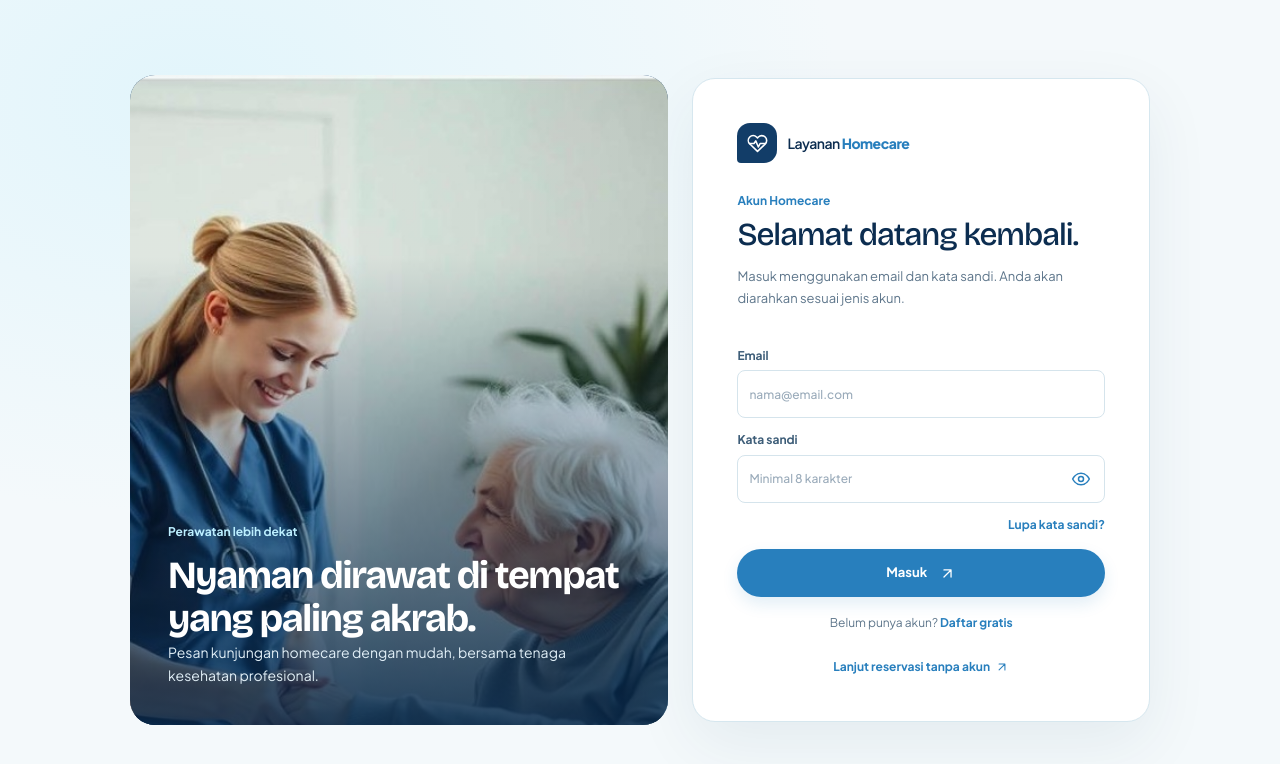
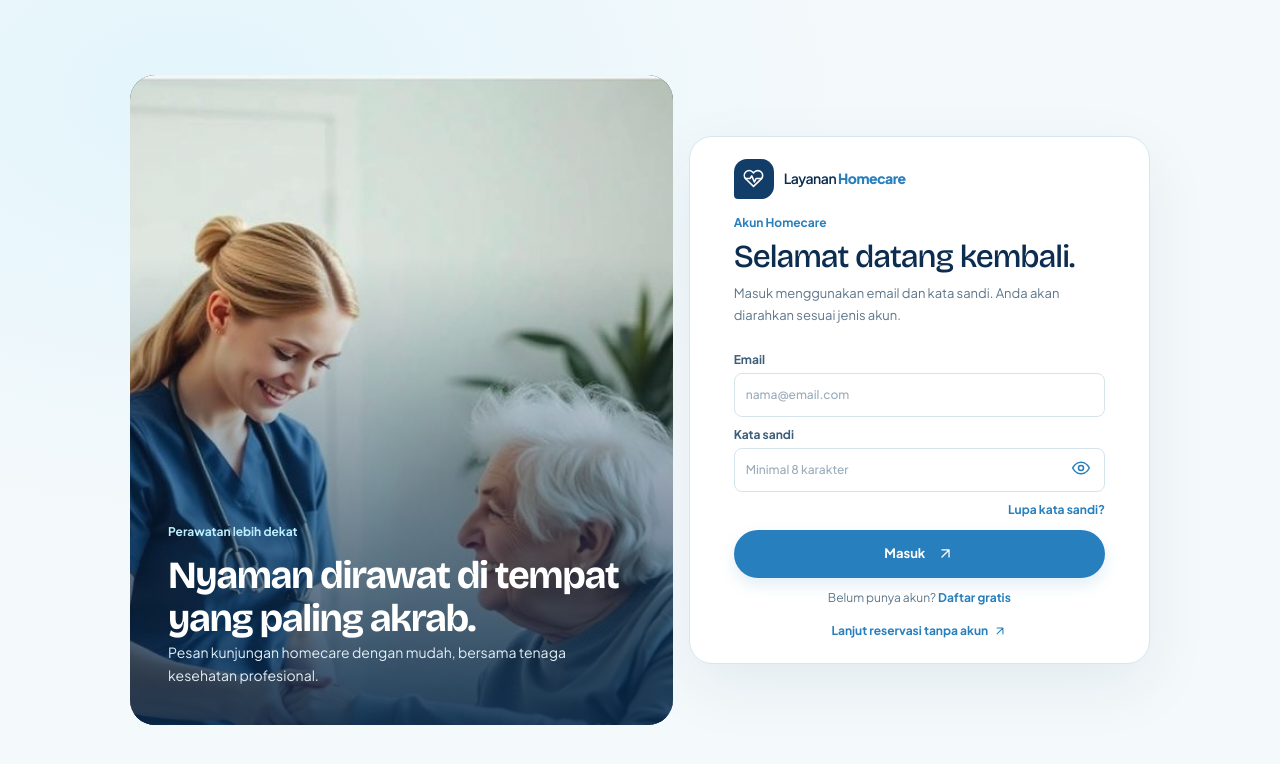
Before and after one commit to Anakkucing7/homcare, a Next.js app: page /masuk in a window 1280 px wide. Shown: the top 764 px of the page. Built offline with nearby package versions, Linux system fonts and the light colour scheme; no server answers.

Commit message:
Fit auth forms on short viewports

```diff
--- a/app/globals.css
+++ b/app/globals.css
@@ -720,6 +720,19 @@ button:focus-visible, a:focus-visible, input:focus-visible, textarea:focus-visib
 .owner-service-summary b { font-size: 14px; }
 .owner-service-summary span, .owner-service-summary small { font-size: 12px; }
 .owner-category-row { grid-template-columns: minmax(130px, 1fr) minmax(160px, 1.3fr) minmax(170px, 1.5fr) 90px 125px auto; }
+@media (min-width: 761px) and (max-height: 850px) {
+  .auth-page { padding-block: 12px; }
+  .auth-layout { gap: 16px; }
+  .auth-visual { height: min(650px, calc(100svh - 24px)); }
+  .auth-card { padding-block: 22px; }
+  .auth-brand { margin-bottom: 14px; }
+  .auth-description { margin-block: 6px 12px; }
+  .auth-form { margin-top: 12px; gap: 8px; }
+  .auth-form label { gap: 3px; }
+  .auth-form input { min-height: 44px; }
+  .auth-switch-copy { margin-top: 10px; }
+  .auth-guest-link { margin-top: 14px; }
+}
 .owner-category-row .owner-checkbox { align-self: center; }
 @media (max-width: 1000px) {
   .hero { gap: 28px; padding-block: 34px 46px; }
```
